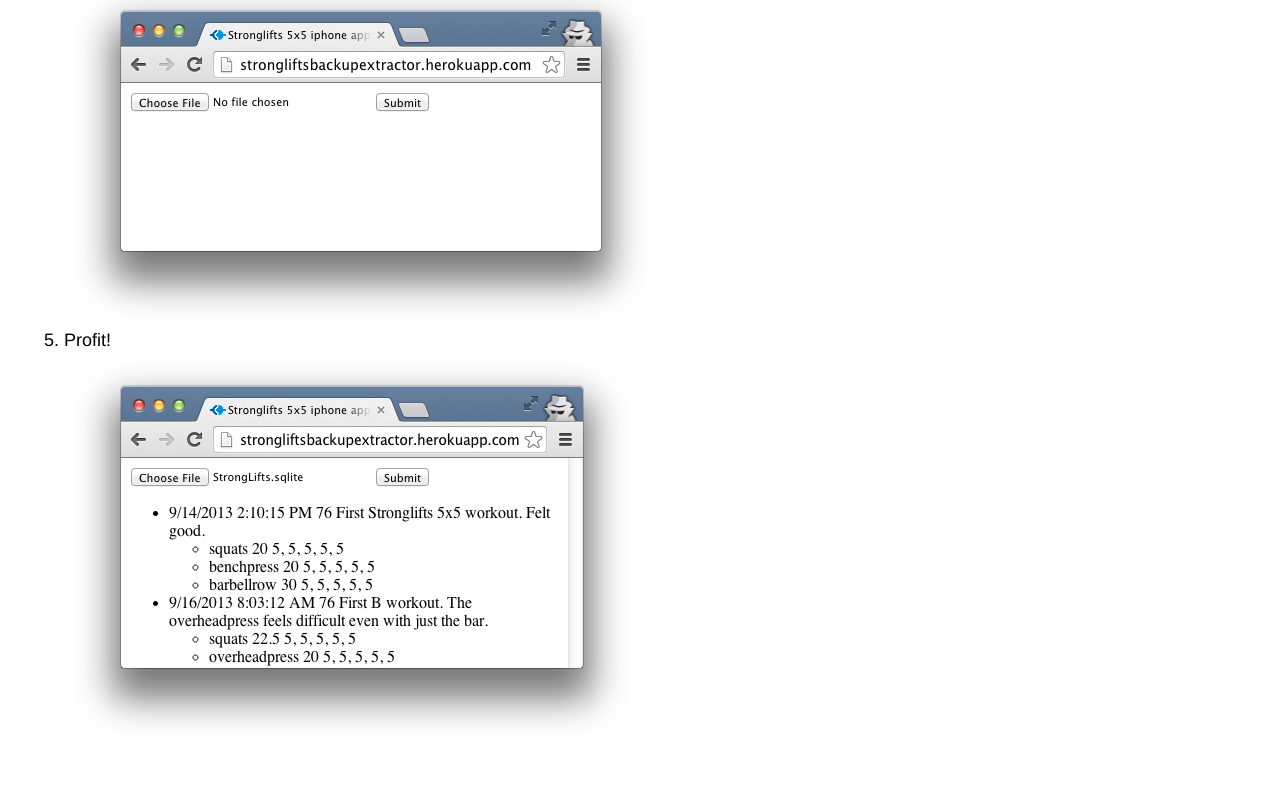
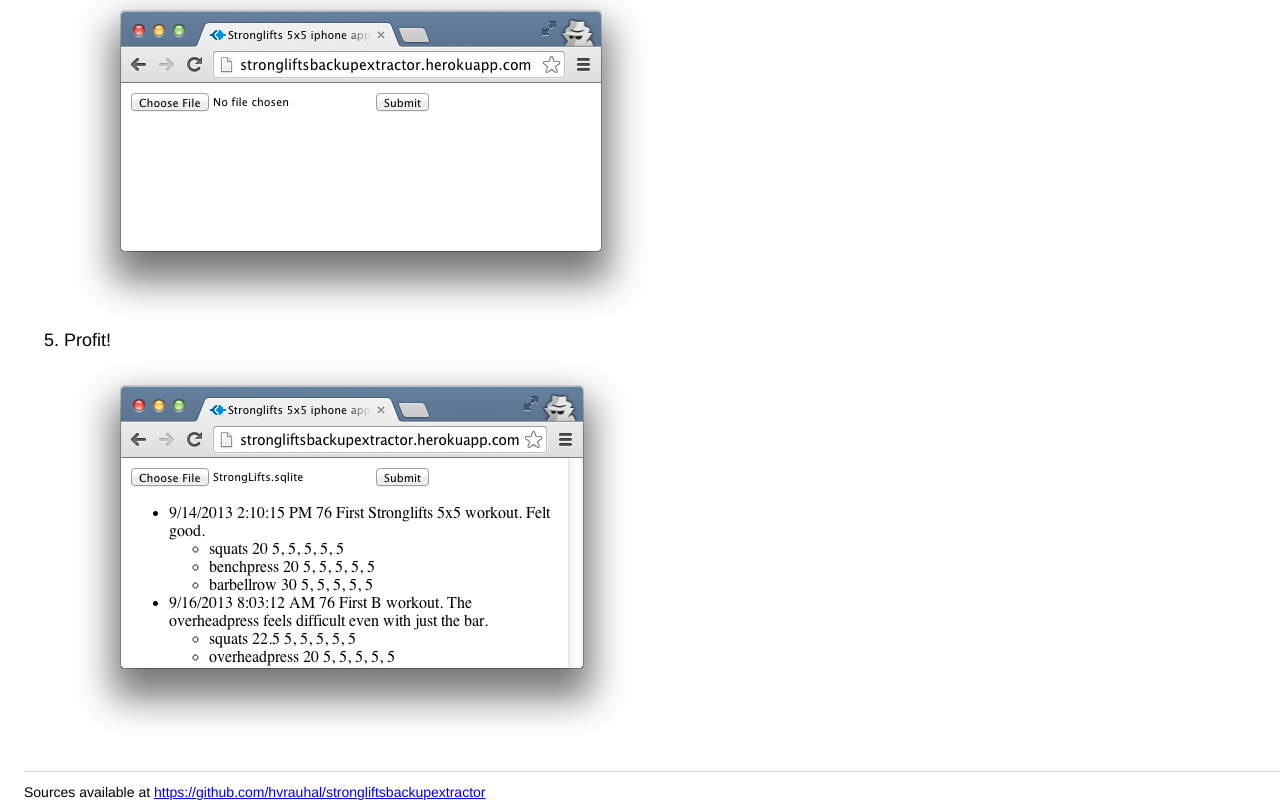
Before and after one commit to hvrauhal/strongliftsbackupextractor, a website: page public/index.html in a window 1280 px wide. Shown: the part 1319-2119 px from the top of the page. Before the commit the page ends 2084 px from the top, so only its background shows below. Drawn offline with nearby package versions, Linux system fonts and the light colour scheme; files that its build step writes are made by us from their sources.

Commit message:
Add README.md and a link to github

```diff
--- a/public/css/index.less
+++ b/public/css/index.less
@@ -11,3 +11,10 @@
 #help img {
   display: block;
 }
+
+footer {
+  margin-top: 24px;
+  padding-top: 12px;
+  border-top: 1px solid lightgray;
+  font-size: 14px;
+}
--- a/public/index.html
+++ b/public/index.html
@@ -34,4 +34,7 @@
         <li>Profit! <img src="img/4_profit.png"/></li>
     </ol>
 </div>
+<footer>
+    Sources available at <a href="https://github.com/hvrauhal/strongliftsbackupextractor">https://github.com/hvrauhal/strongliftsbackupextractor</a>
+</footer>
 </body>
```
Also changed, not shown: README.md (added).
